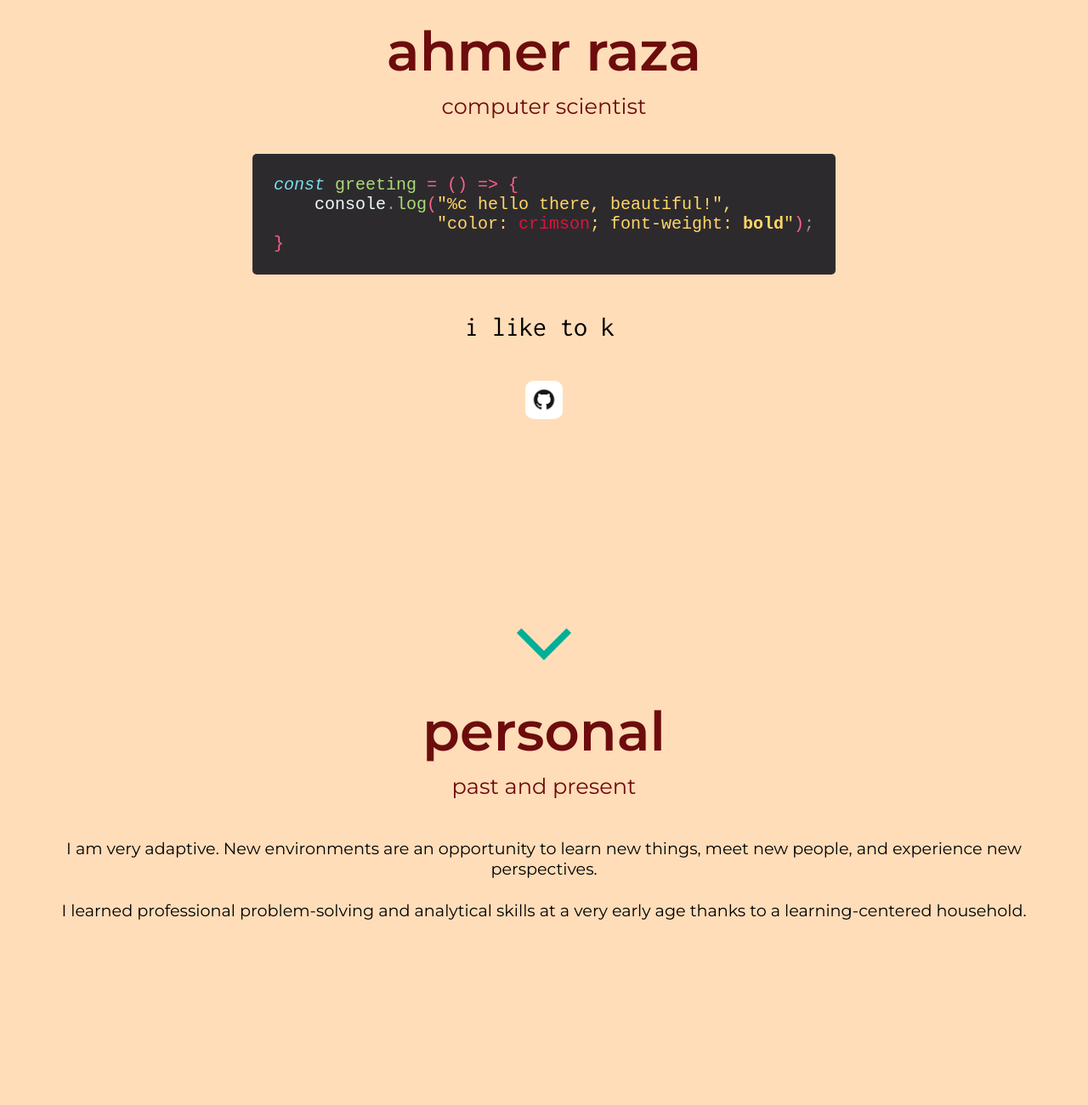
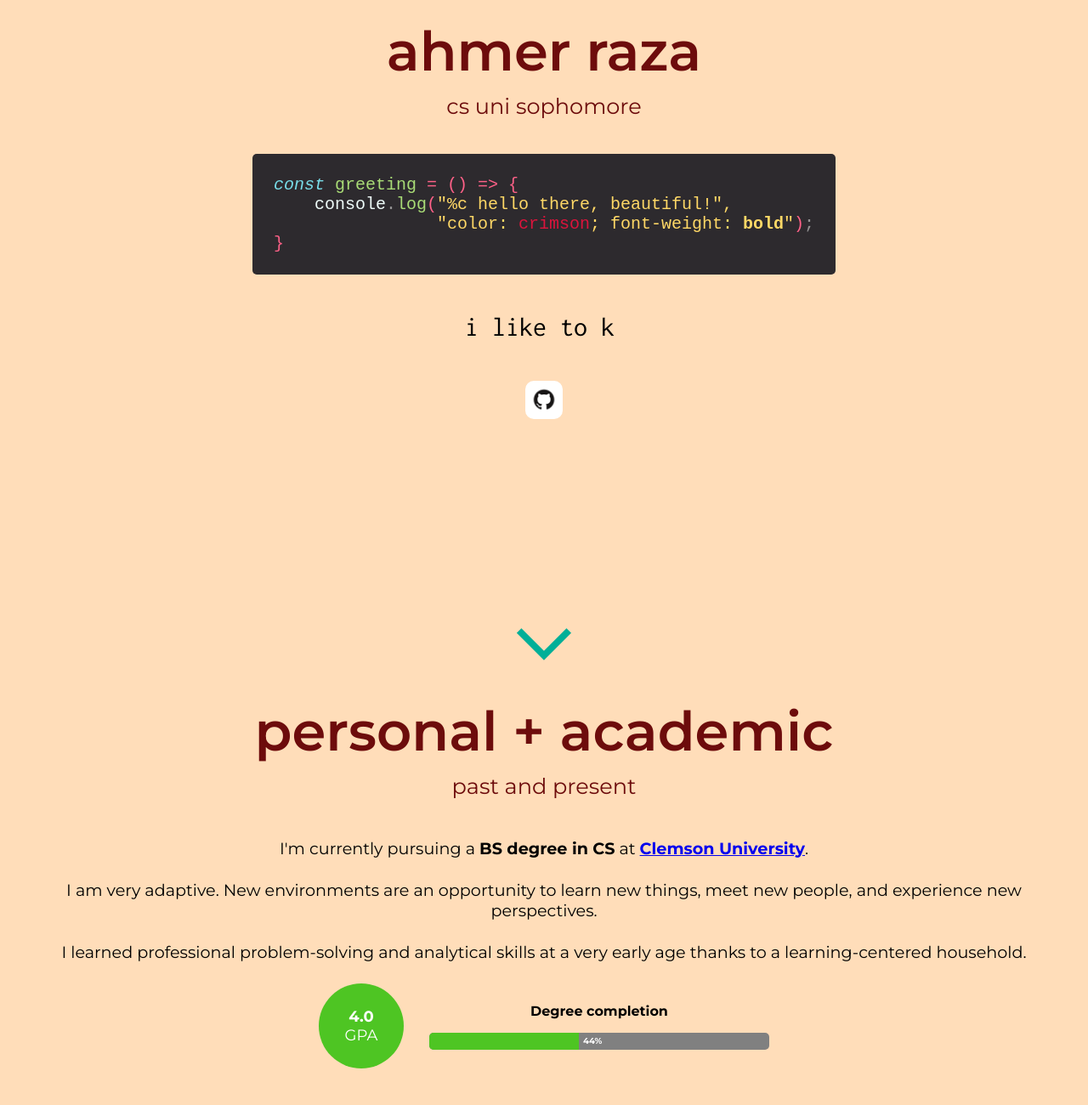
Before and after one commit to ahhmerrr/ahmer.github.io, a plain HTML site: page index.html in a window 1280 px wide. Shown: the top 1300 px of the page at 85% size. Drawn offline with nearby package versions, Linux system fonts and the light colour scheme.

Commit message:
Update index.html

```diff
--- a/index.html
+++ b/index.html
@@ -34,8 +34,7 @@
             <div class="first">
                 <!-- ? header and subheader -->
                 <h1 class="header-text">ahmer raza</h1>
-                <!-- cs uni sophomore -->
-                <h2 class="subheader-text">computer scientist</h2>
+                <h2 class="subheader-text">cs uni sophomore</h2>
 
                 <!-- ? stylized code at the hero section -->
                 <pre class="hero-code-wrapper">
@@ -82,20 +81,19 @@
             <!-- ? second 100vh section -->
             <div class="second">
                 <!-- ? header and subheader, again -->
-                <!-- +  -->
-                <h1 class="header-text">personal</h1>
+                <h1 class="header-text">personal + academic</h1>
                 <h2 class="subheader-text">past and present</h2>
 
                 <!-- ? information section -->
                 <div class="info-wrapper">
                     <!-- ? information paragraphs -->
-                    <!-- <p class="info-paragraph">
+                    <p class="info-paragraph">
                         I'm currently pursuing a
                         <b>BS degree in CS</b> at
                         <a href="http://www.clemson.edu/" target="_blank"
                             ><b>Clemson University</b></a
                         >.
-                    </p> -->
+                    </p>
 
                     <p class="info-paragraph">
                         I am very adaptive. New environments are an opportunity
@@ -112,12 +110,12 @@
                     <!-- ? degree info and progress -->
                     <div class="degree-info-wrapper">
                         <!-- ? GPA circle -->
-                        <!-- <div class="circle">
+                        <div class="circle">
                             <p class="gpa-info"><b>4.0</b> GPA</p>
-                        </div> -->
+                        </div>
 
                         <!-- ? degree progress bar -->
-                        <!-- <div class="degree-progress-wrapper">
+                        <div class="degree-progress-wrapper">
                             <p class="degree-completion-paragraph">
                                 Degree completion
                             </p>
@@ -128,7 +126,7 @@
                                 ></div>
                                 <p class="completion-info">44%</p>
                             </div>
-                        </div> -->
+                        </div>
                     </div>
                 </div>
 
```
